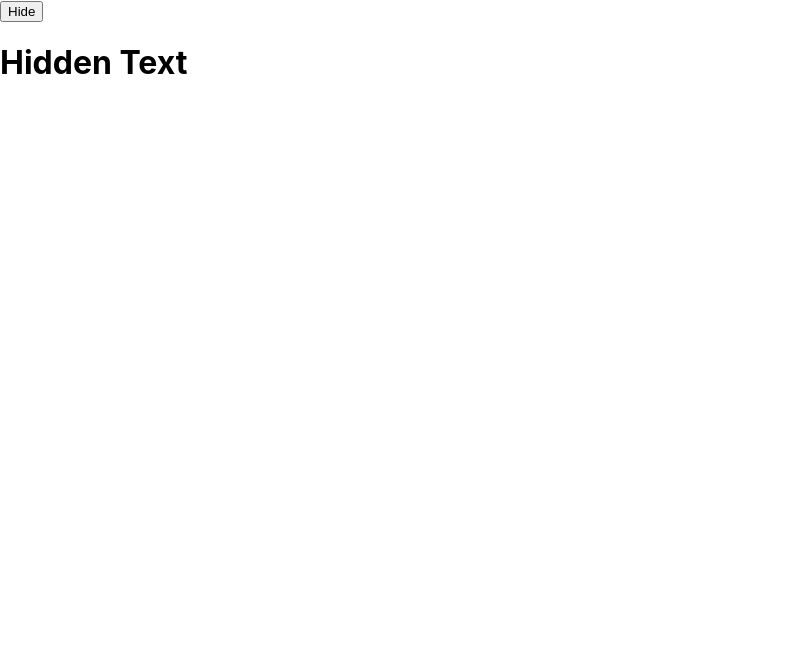
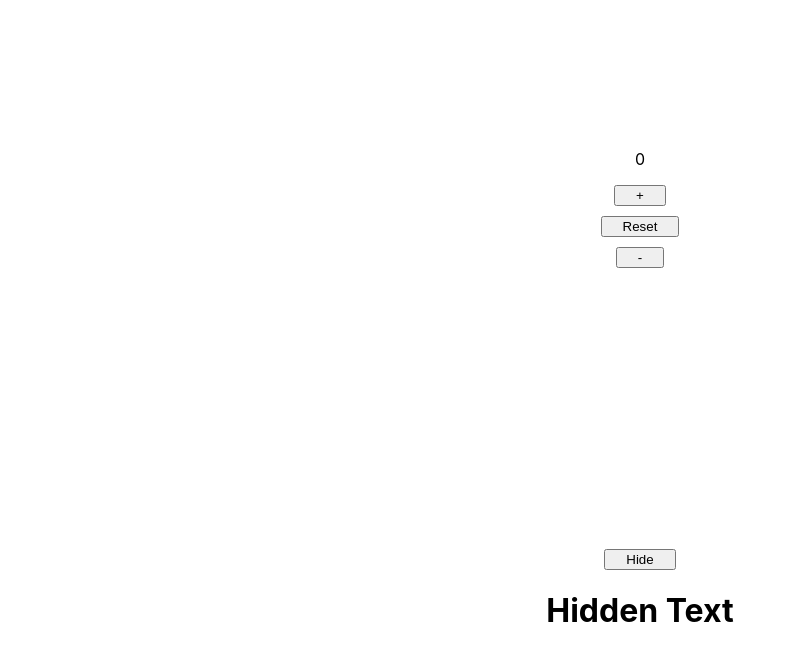
Before and after one commit to deshan68/react_custom_hook, a React (Create React App) app: page / in a window 1280 px wide. Shown: the top 660 px of the page, without its empty margins (0-797 px from the left). Built offline with nearby package versions, Linux system fonts and the light colour scheme.

Commit message:
added another hook that is number increase, decrease and reset when clicking a button

```diff
--- a/src/App.js
+++ b/src/App.js
@@ -1,15 +1,12 @@
-import { useToggle } from "./useToggle";
+import ToggleScreen from "./togleHook/ToggleScreen";
+import CountNumberScreen from "./numberCountHook/CountNumberScreen";
 
 function App() {
-  const [isVisible, toggle] = useToggle(true);
-  // const {state, toggle} = useToggle(true); if we return object value from our custome hook, we should initiate that hook oroginal object retunr value
-  // const {state: isVisible, toggle} = useToggle(true); if we want to initiate with custome name, we can use like this
-
   return (
-    <div className="App">
-      <button onClick={() => toggle()}>{isVisible ? "Hide" : "Show"}</button>
-      {isVisible && <h1>Hidden Text</h1>}
-    </div>
+    <>
+      <CountNumberScreen />
+      <ToggleScreen />
+    </>
   );
 }
 
--- a/src/index.css
+++ b/src/index.css
@@ -1,13 +1,18 @@
 body {
   margin: 0;
-  font-family: -apple-system, BlinkMacSystemFont, 'Segoe UI', 'Roboto', 'Oxygen',
-    'Ubuntu', 'Cantarell', 'Fira Sans', 'Droid Sans', 'Helvetica Neue',
+  font-family: -apple-system, BlinkMacSystemFont, "Segoe UI", "Roboto", "Oxygen",
+    "Ubuntu", "Cantarell", "Fira Sans", "Droid Sans", "Helvetica Neue",
     sans-serif;
   -webkit-font-smoothing: antialiased;
   -moz-osx-font-smoothing: grayscale;
 }
 
 code {
-  font-family: source-code-pro, Menlo, Monaco, Consolas, 'Courier New',
+  font-family: source-code-pro, Menlo, Monaco, Consolas, "Courier New",
     monospace;
 }
+button {
+  padding-left: 20px;
+  padding-right: 20px;
+  cursor: pointer;
+}
--- /dev/null
+++ b/src/numberCountHook/CountNumberScreen.js
@@ -0,0 +1,23 @@
+import { useCountNumber } from "./useCountNumber";
+
+export default function CountNumberScreen() {
+  const [count, reset, decrease, increase] = useCountNumber();
+  return (
+    <div
+      style={{
+        display: "flex",
+        flexDirection: "column",
+        alignItems: "center",
+        justifyContent: "center",
+        height: "50vh",
+      }}
+    >
+      <p>{count}</p>
+      <button onClick={() => increase()}>+</button>
+      <button onClick={() => reset()} style={{ margin: "10px" }}>
+        Reset
+      </button>
+      <button onClick={() => decrease()}>-</button>
+    </div>
+  );
+}
--- /dev/null
+++ b/src/numberCountHook/useCountNumber.js
@@ -0,0 +1,14 @@
+import { useState } from "react";
+export const useCountNumber = (initiailVal = 0) => {
+  const [count, setCount] = useState(initiailVal);
+  const increase = () => {
+    setCount((prev) => prev + 1);
+  };
+  const decrease = () => {
+    setCount((prev) => prev - 1);
+  };
+  const reset = () => {
+    setCount(0);
+  };
+  return [count, reset, decrease, increase];
+};
--- /dev/null
+++ b/src/togleHook/ToggleScreen.js
@@ -0,0 +1,23 @@
+import React from "react";
+import { useToggle } from "./useToggle";
+
+export default function ToggleScreen() {
+  const [isVisible, toggle] = useToggle(true);
+  // const {state, toggle} = useToggle(true); if we return object value from our custome hook, we should initiate that hook oroginal object retunr value
+  // const {state: isVisible, toggle} = useToggle(true); if we want to initiate with custome name, we can use like this
+
+  return (
+    <div
+      style={{
+        display: "flex",
+        flexDirection: "column",
+        alignItems: "center",
+        justifyContent: "center",
+        height: "50vh",
+      }}
+    >
+      <button onClick={() => toggle()}>{isVisible ? "Hide" : "Show"}</button>
+      {isVisible && <h1>Hidden Text</h1>}
+    </div>
+  );
+}
```
Also changed, not shown: src/togleHook/useToggle.js (renamed from src/useToggle.js).
